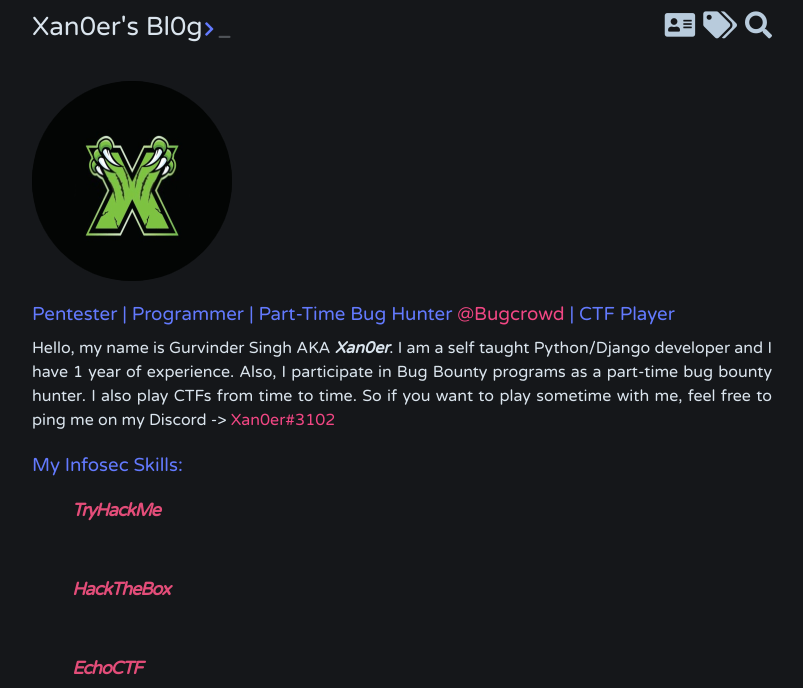
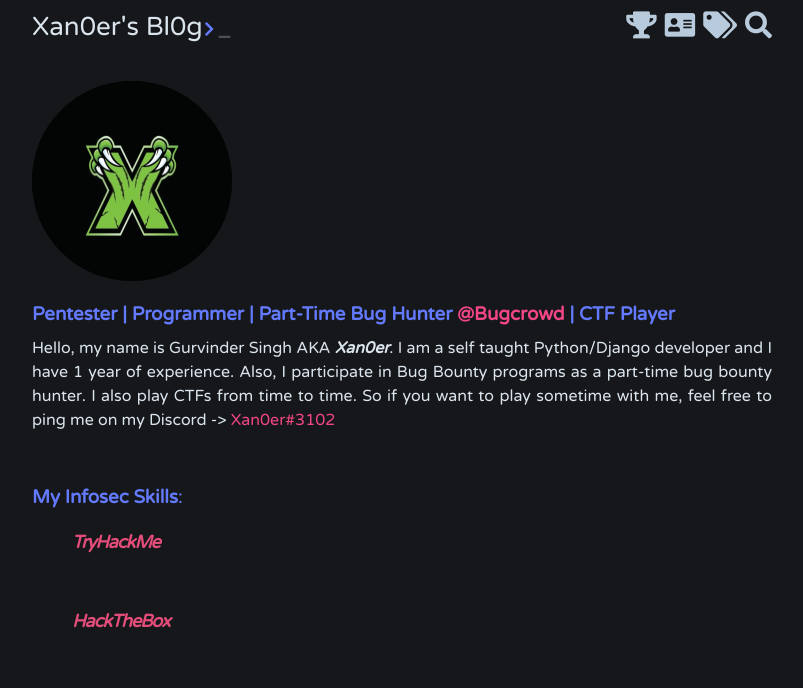
Before and after one commit to Xan0er/Xan0er.github.io, a Jekyll site: the page built from docs/info/about.markdown, in a window 1280 px wide, cut to the strip 0-688 px from the top of the page. Shown: the whole strip, without its empty margins (238-1041 px from the left). Built offline with Jekyll 4.4.1, drawn with Linux system fonts in a browser that asks for light colours; nearby versions of some CDN libraries.

```diff
--- a/docs/_config.yml
+++ b/docs/_config.yml
@@ -45,6 +45,9 @@ dash:
       color: teal
 
   info_links:
+    - url: /badges
+      icon: fas fa-trophy
+      color: blue
     - url: /about
       icon: fas fa-address-card
       color: green
--- a/docs/_includes/archive.html
+++ b/docs/_includes/archive.html
@@ -1,12 +1,14 @@
 <!-- {% if site.plugins contains "jekyll/tagging" %}
 	{% assign size = site | tag_cloud | size %}
 	{% if size != 0 %}
-		<h2>Article/Writeups Tags</h2>
+		<h2><b>Article/Writeups Tags</b></h2>
 		<div class="tag-cloud">{{ site | tag_cloud }}</div>
 	{% endif %}
 {% endif %} -->
 
-<h2>Article/Writeups Tags</h2>
+<h2><b>Article/Writeups Tags</b></h2>
+<br/>
+
 <div class="tag-cloud">
 	{% capture temptags %}
 		{% for tag in site.tags %}
--- a/docs/about.markdown
+++ b/docs/info/about.markdown
@@ -6,11 +6,13 @@ permalink: /about/
 
 ![Logo](../favicon.png)
 
-### Pentester | Programmer | Part-Time Bug Hunter [@Bugcrowd](https://bugcrowd.com/) | CTF Player
+### **Pentester | Programmer | Part-Time Bug Hunter [@Bugcrowd](https://bugcrowd.com/) | CTF Player**
 
 Hello, my name is Gurvinder Singh AKA ***Xan0er***. I am a self taught Python/Django developer and I have 1 year of experience. Also, I participate in Bug Bounty programs as a part-time bug bounty hunter. I also play CTFs from time to time. So if you want to play sometime with me, feel free to ping me on my Discord -> [Xan0er#3102](https://discordapp.com/users/Xan0er#3102)
 
-### My Infosec Skills:
+<br/>
+
+### **My Infosec Skills**:
 
 <!-- > <span style="color:#E34D79">***Codewars***</span> -->
 
--- a/docs/search.markdown
+++ b/docs/search.markdown
@@ -6,7 +6,8 @@ permalink: /search/
 
 <!-- Html Elements for Search -->
 <div id="search-container">
-<center><h1>Search</h1></center>
+<center><h1><b>Search</b></h1></center>
+
 <input type="text" id="search-input" placeholder="Search Articles" style="width: 100%; padding: 12px 20px; margin: 8px 0; box-sizing: border-box; border: 5px solid #5575FC; border-radius: 25px;">
 <ul id="results-container"></ul>
 
```
Also changed, not shown: docs/info/badges.markdown (added, +12 -0 lines), docs/assets/badges/Cyber_Hacktics_DEADFACE_CTF_2021_Author_2021-10-17.png (added), docs/assets/badges/Cyber_Hacktics_DEADFACE_CTF_2021_Competitor_2021-10-17.png (added), docs/assets/badges/Cyber_Hacktics_DEADFACE_CTF_2022_Competitor_2022-10-15.png (added), docs/assets/badges/Trace_Labs_Contestan_Global_OSINT_Search_Party_CTF_2023-02-11.png (added).
